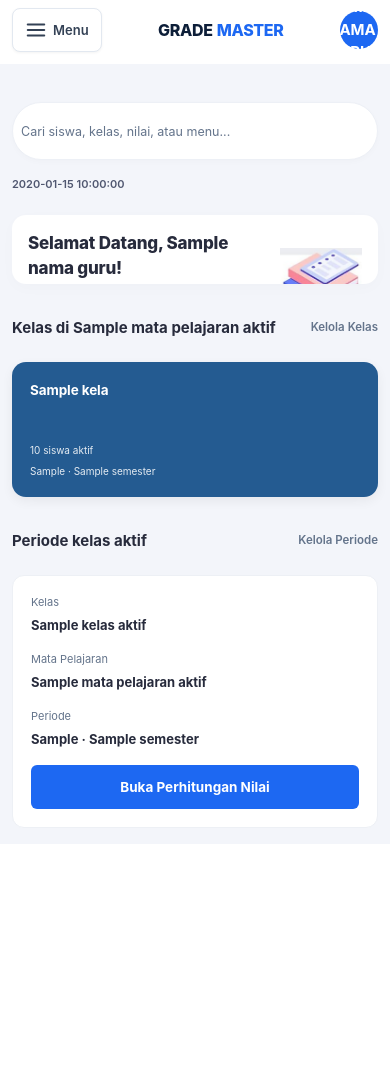
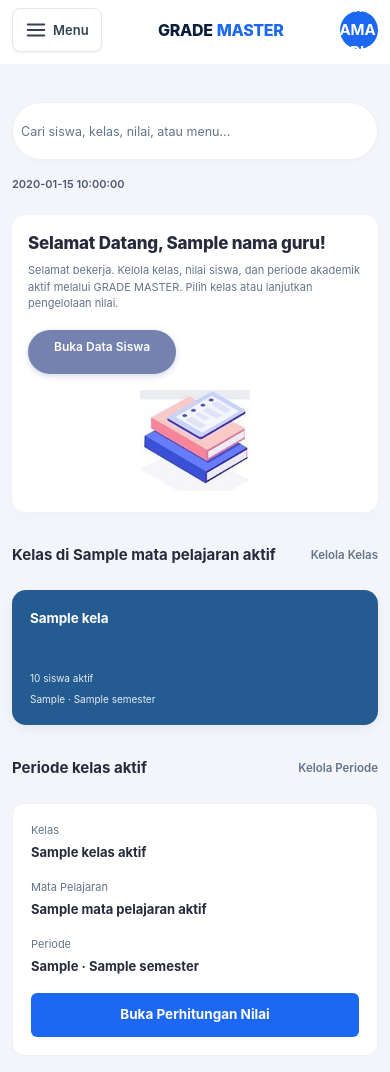
Before and after one commit to Udean-inrahim/project-r, a Flask app: template templates/dashboard/dashboard.html in a window 390 px wide. Before the commit the page ends 828 px from the top, so only its background shows below. Run offline with Flask 3, Linux system fonts and the light colour scheme; the template is opened without the code that fills it: most values are stand-ins (such as "Sample title", 1, 10 or a date in 2020); parts of the project's set-up code (start-up, migrations or seed data) failed here and were passed over; some libraries are stand-ins or nearby versions.

Commit message:
Fix mobile dashboard layout and menu

```diff
--- a/static/css/dashboard.css
+++ b/static/css/dashboard.css
@@ -1536,9 +1536,19 @@ button:focus-visible,
     .classes-cards-grid {
         grid-template-columns: 1fr;
     }
-    .main-area { min-width: 0; padding: 20px 16px; overflow: visible; }
-    .welcome-card { gap: 12px; padding: 20px; }
-    .welcome-illustration { width: 130px; }
+    .main-area {
+        width: 100%;
+        min-width: 0;
+        height: auto;
+        min-height: 100vh;
+        min-height: 100dvh;
+        padding: 20px 16px;
+        overflow: visible;
+    }
+    .main-area > * { flex: 0 0 auto; }
+    .welcome-card { min-height: 0; gap: 12px; padding: 20px; }
+    .welcome-info { flex: 1 1 auto; }
+    .welcome-illustration { width: 100px; }
     .welcome-illustration img { max-height: 145px; }
     .dashboard-period-card { grid-template-columns: 1fr; }
     .dashboard-period-card > a { width: 100%; }
@@ -1555,11 +1565,11 @@ button:focus-visible,
 
 @media (max-width: 420px) {
     .main-area { padding: 16px 12px; }
-    .welcome-card { align-items: flex-start; padding: 16px; }
+    .welcome-card { align-items: flex-start; flex-direction: column; padding: 16px; }
     .welcome-info { min-width: 0; }
     .welcome-title { font-size: 17px; }
     .welcome-sub { font-size: 11px; }
-    .welcome-illustration { width: 82px; }
-    .welcome-illustration img { max-height: 110px; }
+    .welcome-illustration { width: 100%; justify-content: center; }
+    .welcome-illustration img { width: 110px; max-height: 110px; }
     .dashboard-empty-state { padding: 16px; }
 }
--- a/templates/components/sidebar.html
+++ b/templates/components/sidebar.html
@@ -178,9 +178,9 @@
 
 <script>
     (function() {
-        const menuBtn = document.getElementById('mobileMenuBtn');
-        const closeBtn = document.getElementById('sidebarMobileClose');
-        const backdrop = document.getElementById('sidebarBackdrop');
+        let menuBtn;
+        let closeBtn;
+        let backdrop;
 
         function bukaDrawer() {
             document.body.classList.add('sidebar-mobile-open');
@@ -225,6 +225,11 @@
             }
         }
 
+        function inisialisasiDrawer() {
+            menuBtn = document.getElementById('mobileMenuBtn');
+            closeBtn = document.getElementById('sidebarMobileClose');
+            backdrop = document.getElementById('sidebarBackdrop');
+
             if (menuBtn) {
                 menuBtn.addEventListener('click', function() {
                     if (document.body.classList.contains('sidebar-mobile-open')) {
@@ -239,5 +244,12 @@
             document.addEventListener('keydown', function(e) {
                 if (e.key === 'Escape') tutupDrawer();
             });
+        }
+
+        if (document.readyState === 'loading') {
+            document.addEventListener('DOMContentLoaded', inisialisasiDrawer, { once: true });
+        } else {
+            inisialisasiDrawer();
+        }
     })();
 </script>
--- a/templates/dashboard/dashboard.html
+++ b/templates/dashboard/dashboard.html
@@ -22,7 +22,7 @@
     <main class="main-area">
         <!-- Modern Mobile Header: opens unified dark navy drawer -->
         <div class="mobile-topbar-header">
-            <button type="button" class="mobile-menu-btn" aria-label="Buka Menu" title="Buka Menu">
+            <button type="button" class="mobile-menu-btn" id="mobileMenuBtn" aria-label="Buka Menu" title="Buka Menu" aria-controls="appSidebar" aria-expanded="false">
                 <svg width="22" height="22" viewBox="0 0 24 24" fill="none" stroke="currentColor" stroke-width="2.2" stroke-linecap="round" stroke-linejoin="round">
                     <line x1="3" y1="12" x2="21" y2="12"></line>
                     <line x1="3" y1="6" x2="21" y2="6"></line>
--- a/templates/penilaian/penilaian.html
+++ b/templates/penilaian/penilaian.html
@@ -35,7 +35,7 @@
         <!-- Topbar Breadcrumb & Notifications -->
         <header class="main-topbar">
             <div class="topbar-left">
-                <button type="button" class="mobile-menu-btn" aria-label="Buka Menu" title="Buka Menu">
+                <button type="button" class="mobile-menu-btn" id="mobileMenuBtn" aria-label="Buka Menu" title="Buka Menu" aria-controls="appSidebar" aria-expanded="false">
                     <svg width="22" height="22" viewBox="0 0 24 24" fill="none" stroke="currentColor" stroke-width="2.2" stroke-linecap="round" stroke-linejoin="round">
                         <line x1="3" y1="12" x2="21" y2="12"></line>
                         <line x1="3" y1="6" x2="21" y2="6"></line>
```
Lines whose indentation alone changed are shown as unchanged.
